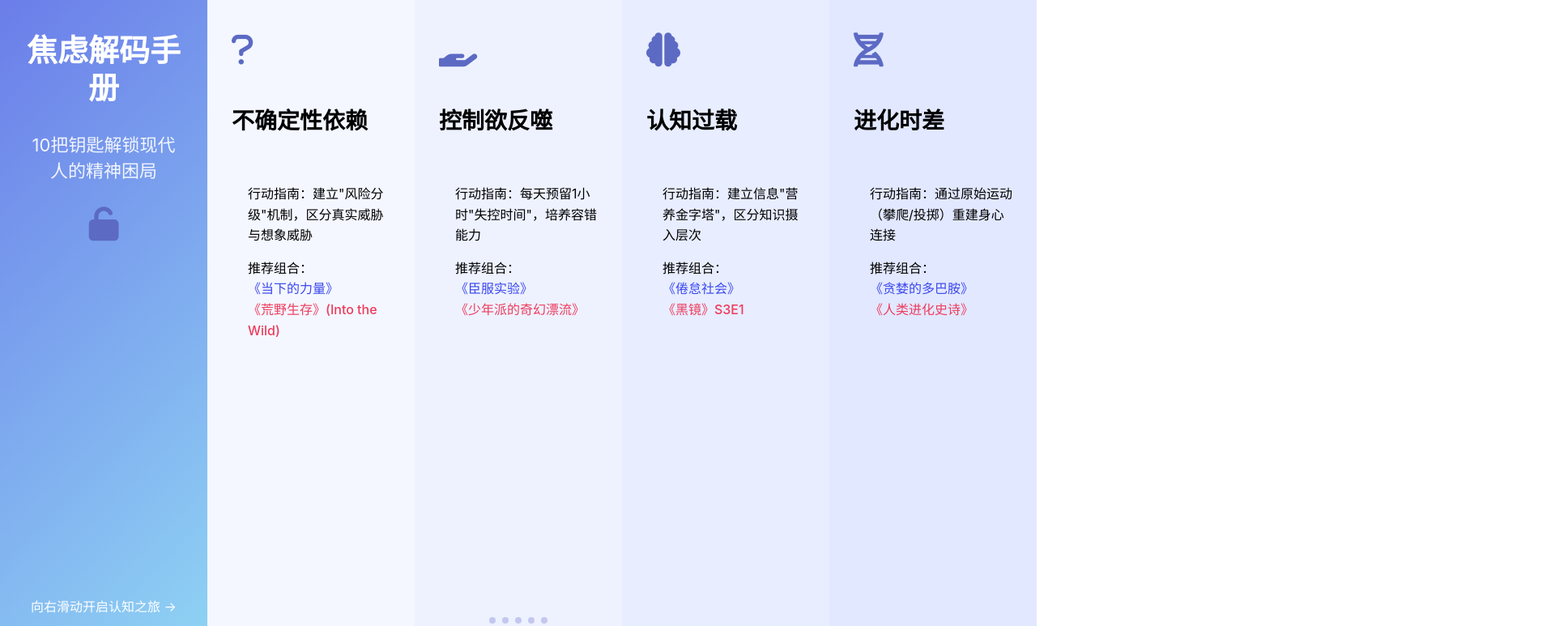
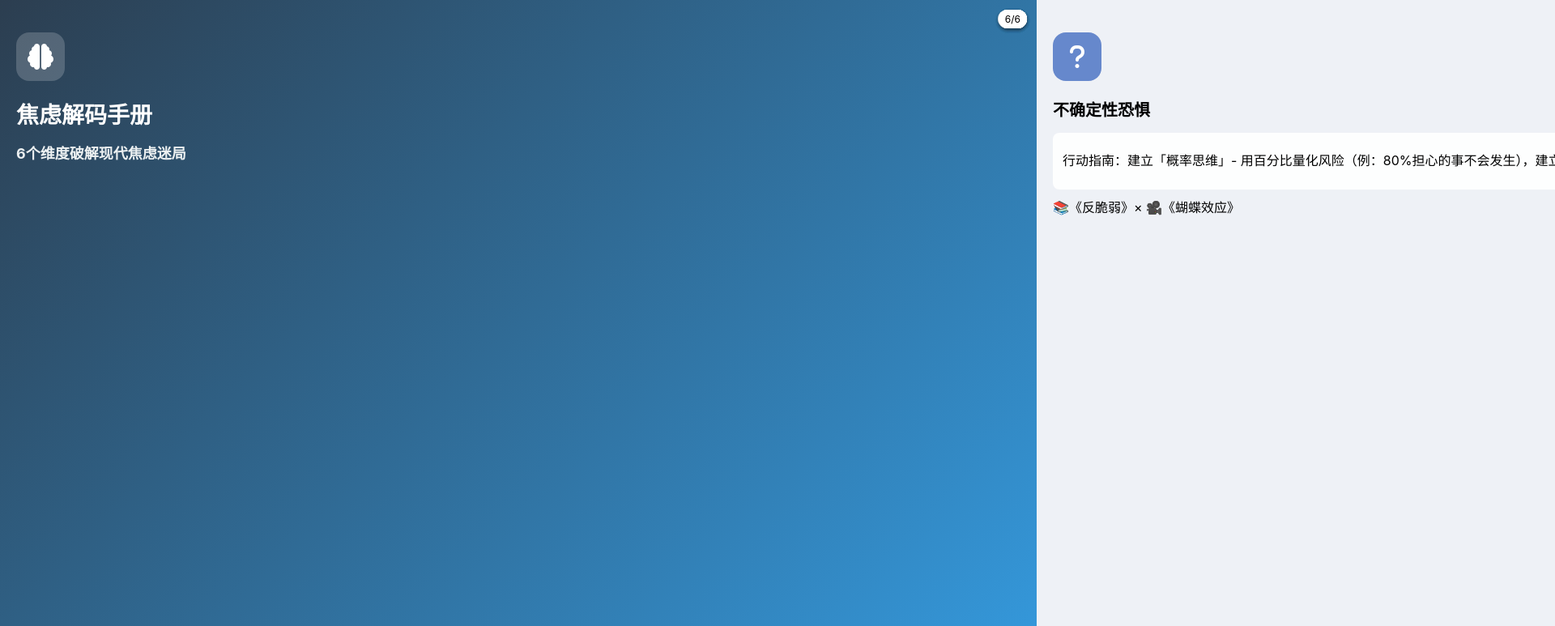
Before and after one commit to vaeyxj/xiaohongshu, a plain HTML site: page blogs/焦虑的本质是什么.html in a window 1280 px wide. Shown: the top 773 px of the page at 81% size, 1920 px wide, since content can reach past the window. Drawn offline with Linux system fonts and the light colour scheme.

Commit message:
push one blogs

```diff
--- a/blogs/焦虑的本质是什么.html
+++ b/blogs/焦虑的本质是什么.html
@@ -2,159 +2,148 @@
 <html lang="zh-CN">
 <head>
     <meta charset="UTF-8">
-    <meta name="viewport" content="width=device-width, initial-scale=1.0">
-    <title>焦虑解码手册</title>
-    <link rel="stylesheet" href="https://cdnjs.cloudflare.com/ajax/libs/font-awesome/6.0.0/css/all.min.css">
+    <meta name="viewport" content="width=device-width, initial-scale=1.0, maximum-scale=1.0, user-scalable=no">
+    <title>焦虑本质解码手册</title>
+    <link href="https://cdnjs.cloudflare.com/ajax/libs/font-awesome/6.4.0/css/all.min.css" rel="stylesheet">
     <style>
         * {
             margin: 0;
             padding: 0;
             box-sizing: border-box;
-            font-family: -apple-system, BlinkMacSystemFont, 'Segoe UI', Roboto, Oxygen, Ubuntu, Cantarell, sans-serif;
+            font-family: -apple-system, BlinkMacSystemFont, 'Segoe UI', Roboto, 'PingFang SC', 'Microsoft YaHei', sans-serif;
         }
 
-        .container {
-            display: flex;
+        body {
             overflow-x: auto;
             scroll-snap-type: x mandatory;
+            display: flex;
+            height: 100vh;
         }
 
         .screen {
-            width: 100vw;
+            flex: 0 0 100vw;
             height: 100vh;
+            padding: 20px;
             scroll-snap-align: start;
-            padding: 40px 30px;
-            display: flex;
-            flex-direction: column;
-            gap: 30px;
-            background: linear-gradient(135deg, #f0f4ff 0%, #e3e9ff 100%);
+            transition: background 0.3s;
+            overflow-y: auto;
         }
 
         .progress {
             position: fixed;
-            bottom: 30px;
-            left: 50%;
-            transform: translateX(-50%);
-            display: flex;
-            gap: 8px;
+            top: 12px;
+            right: 12px;
+            background: rgba(255,255,255,0.9);
+            padding: 4px 8px;
+            border-radius: 12px;
+            font-size: 12px;
+            box-shadow: 0 2px 4px rgba(0,0,0,0.1);
         }
 
-        .dot {
-            width: 8px;
-            height: 8px;
-            border-radius: 50%;
-            background: rgba(100,100,200,0.3);
+        .icon-box {
+            width: 60px;
+            height: 60px;
+            border-radius: 16px;
+            display: flex;
+            align-items: center;
+            justify-content: center;
+            margin: 20px 0;
         }
 
-        /* 封面样式 */
-        .cover {
-            background: linear-gradient(135deg, #6b7de9 0%, #8fd3f4 100%);
-            color: white;
-            text-align: center;
-            justify-content: center;
+        h1 { font-size: 28px; margin: 15px 0; }
+        h2 { font-size: 18px; color: #666; }
+        h3 { font-size: 20px; margin: 15px 0; }
+        p { line-height: 1.6; margin: 10px 0; }
+        .note {
+            background: rgba(255,255,255,0.9);
+            padding: 12px;
+            border-radius: 8px;
+            margin: 10px 0;
         }
-
-        /* 分屏背景色递进 */
-        .screen:nth-child(2) { background: #f4f7ff }
-        .screen:nth-child(3) { background: #eef2ff }
-        .screen:nth-child(4) { background: #e8edff }
-        .screen:nth-child(5) { background: #e2e8ff }
-        .screen:nth-child(6) { background: #dce3ff }
-
-        .icon {
-            font-size: 42px;
-            color: #5c6ac4;
-            margin-bottom: 15px;
-        }
-
-        h1 { font-size: 38px; line-height: 1.2 }
-        h2 { font-size: 28px; margin-bottom: 15px }
-        .subtitle { font-size: 22px; opacity: 0.9 }
-        ul { list-style: none; padding-left: 20px }
-        li { margin: 15px 0; line-height: 1.6 }
-        .book { color: #3b48ee; font-weight: 500 }
-        .movie { color: #ee3b5d; font-weight: 500 }
     </style>
 </head>
 <body>
-    <div class="container">
-        <!-- 封面 -->
-        <div class="screen cover">
-            <h1>焦虑解码手册</h1>
-            <p class="subtitle">10把钥匙解锁现代人的精神困局</p>
-            <i class="icon fas fa-unlock"></i>
-            <p style="margin-top: auto">向右滑动开启认知之旅 →</p>
+    <!-- 封面屏 -->
+    <div class="screen" style="background: linear-gradient(135deg, #2c3e50, #3498db);">
+        <div class="progress">0/6</div>
+        <div class="icon-box" style="background: #ffffff30;">
+            <i class="fas fa-brain fa-2x" style="color: #fff;"></i>
+        </div>
+        <h1 style="color: #fff;">焦虑解码手册</h1>
+        <h2 style="color: #ecf0f1;">6个维度破解现代焦虑迷局</h2>
     </div>
 
     <!-- 分屏内容 -->
-        <div class="screen">
-            <i class="icon fas fa-question"></i>
-            <h2>不确定性依赖</h2>
-            <ul>
-                <li>行动指南：建立"风险分级"机制，区分真实威胁与想象威胁</li>
-                <li>推荐组合：<br>
-                    <span class="book">《当下的力量》</span><br>
-                    <span class="movie">《荒野生存》(Into the Wild)</span>
-                </li>
-            </ul>
+    <div class="screen" style="background: hsl(220, 30%, 95%);">
+        <div class="progress">1/6</div>
+        <div class="icon-box" style="background: hsl(220, 50%, 60%);">
+            <i class="fas fa-question fa-2x" style="color: #fff;"></i>
+        </div>
+        <h3>不确定性恐惧</h3>
+        <div class="note">
+            <p>行动指南：建立「概率思维」- 用百分比量化风险（例：80%担心的事不会发生），建立应急预案清单</p>
+        </div>
+        <p>📚《反脆弱》× 🎥《蝴蝶效应》</p>
     </div>
 
-        <div class="screen">
-            <i class="icon fas fa-hand-holding"></i>
-            <h2>控制欲反噬</h2>
-            <ul>
-                <li>行动指南：每天预留1小时"失控时间"，培养容错能力</li>
-                <li>推荐组合：<br>
-                    <span class="book">《臣服实验》</span><br>
-                    <span class="movie">《少年派的奇幻漂流》</span>
-                </li>
-            </ul>
+    <div class="screen" style="background: hsl(220, 30%, 90%);">
+        <div class="progress">2/6</div>
+        <div class="icon-box" style="background: hsl(220, 50%, 55%);">
+            <i class="fas fa-cogs fa-2x" style="color: #fff;"></i>
+        </div>
+        <h3>控制错觉</h3>
+        <div class="note">
+            <p>行动指南：区分「影响圈」与「关注圈」，每天记录3件可掌控的小事（例：作息时间、学习进度）</p>
+        </div>
+        <p>📚《当下的力量》× 🎥《心灵奇旅》</p>
     </div>
 
-        <div class="screen">
-            <i class="icon fas fa-brain"></i>
-            <h2>认知过载</h2>
-            <ul>
-                <li>行动指南：建立信息"营养金字塔"，区分知识摄入层次</li>
-                <li>推荐组合：<br>
-                    <span class="book">《倦怠社会》</span><br>
-                    <span class="movie">《黑镜》S3E1</span>
-                </li>
-            </ul>
+    <div class="screen" style="background: hsl(220, 30%, 85%);">
+        <div class="progress">3/6</div>
+        <div class="icon-box" style="background: hsl(220, 50%, 50%);">
+            <i class="fas fa-dna fa-2x" style="color: #fff;"></i>
+        </div>
+        <h3>进化错位</h3>
+        <div class="note">
+            <p>行动指南：理解「杏仁核劫持」原理，当焦虑时自问：这个威胁对我的原始祖先意味着什么？</p>
+        </div>
+        <p>📚《进化心理学》× 🎥《人类进化史诗》</p>
     </div>
 
-        <div class="screen">
-            <i class="icon fas fa-dna"></i>
-            <h2>进化时差</h2>
-            <ul>
-                <li>行动指南：通过原始运动（攀爬/投掷）重建身心连接</li>
-                <li>推荐组合：<br>
-                    <span class="book">《贪婪的多巴胺》</span><br>
-                    <span class="movie">《人类进化史诗》</span>
-                </li>
-            </ul>
+    <div class="screen" style="background: hsl(220, 30%, 80%);">
+        <div class="progress">4/6</div>
+        <div class="icon-box" style="background: hsl(220, 50%, 45%);">
+            <i class="fas fa-comments fa-2x" style="color: #fff;"></i>
         </div>
+        <h3>认知过载</h3>
+        <div class="note">
+            <p>行动指南：建立「数字斋戒」时间，使用「二八法则」筛选信息源（保留20%关键信息源）</p>
+        </div>
+        <p>📚《深度工作》× 🎥《社交困境》</p>
     </div>
 
-    <div class="progress">
-        <div class="dot"></div>
-        <div class="dot"></div>
-        <div class="dot"></div>
-        <div class="dot"></div>
-        <div class="dot"></div>
+    <div class="screen" style="background: hsl(220, 30%, 75%);">
+        <div class="progress">5/6</div>
+        <div class="icon-box" style="background: hsl(220, 50%, 40%);">
+            <i class="fas fa-hourglass-half fa-2x" style="color: #fff;"></i>
+        </div>
+        <h3>时间感知扭曲</h3>
+        <div class="note">
+            <p>行动指南：实践「时间块管理法」，用物理沙漏具象化时间流逝（推荐25分钟沙漏）</p>
+        </div>
+        <p>📚《时间的秩序》× 🎥《时间规划局》</p>
     </div>
 
-    <script>
-        // 进度指示器动态更新
-        const container = document.querySelector('.container');
-        const dots = document.querySelectorAll('.dot');
-
-        container.addEventListener('scroll', () => {
-            const screenIndex = Math.round(container.scrollLeft / window.innerWidth);
-            dots.forEach((dot, index) => {
-                dot.style.background = index === screenIndex ? '#5c6ac4' : 'rgba(100,100,200,0.3)';
-            });
-        });
-    </script>
+    <div class="screen" style="background: hsl(220, 30%, 70%);">
+        <div class="progress">6/6</div>
+        <div class="icon-box" style="background: hsl(220, 50%, 35%);">
+            <i class="fas fa-infinity fa-2x" style="color: #fff;"></i>
+        </div>
+        <h3>存在性焦虑</h3>
+        <div class="note">
+            <p>行动指南：建立「意义档案」- 收集日常中的心流时刻，定期制作个人意义地图</p>
+        </div>
+        <p>📚《活出生命的意义》× 🎥《超脱》</p>
+    </div>
 </body>
 </html>
```
Also changed, not shown: blogs/test.html (added, +140 -0 lines), index.html (+11 -4 lines), 1 other file. Lines whose indentation alone changed are shown as unchanged.
